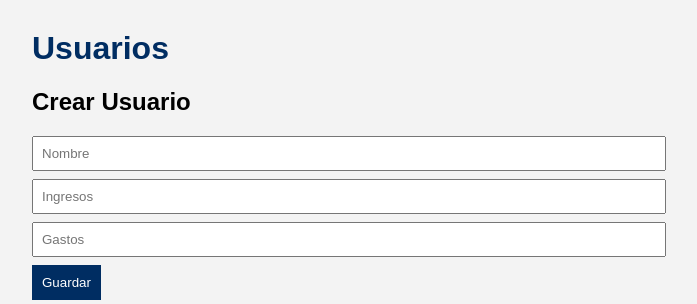
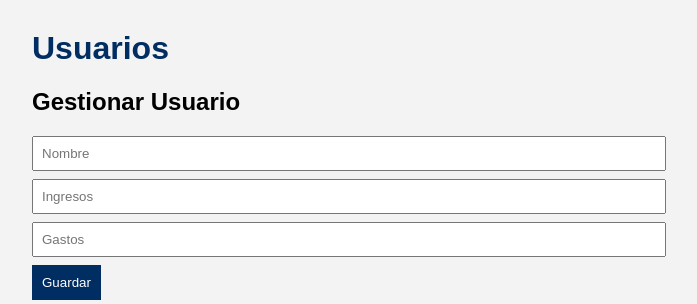
Before and after one commit to Tina-Valen22/proyecto-integrador-banco, a FastAPI app: template templates/usuarios.html in a window 1280 px wide. Shown: the part 48-352 px from the top of the page, without its empty margins (96-793 px from the left). Run offline with FastAPI, Linux system fonts and the light colour scheme; the template is opened without the code that fills it, so the values that code supplies are empty.

Commit message:
se cambia titulo a gestionar usuario

```diff
--- a/templates/usuarios.html
+++ b/templates/usuarios.html
@@ -4,7 +4,7 @@
 {% block content %}
 <h1>Usuarios</h1>
 
-<h2>Crear Usuario</h2>
+<h2>Gestionar Usuario</h2>
 <form method="post" action="/usuarios/crear">
     <input type="text" name="nombre" placeholder="Nombre" required>
     <input type="number" name="ingresos" placeholder="Ingresos" required>
```
